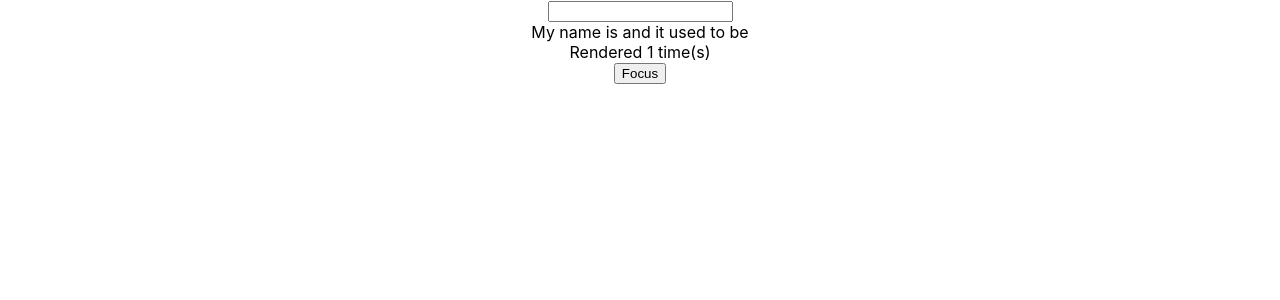
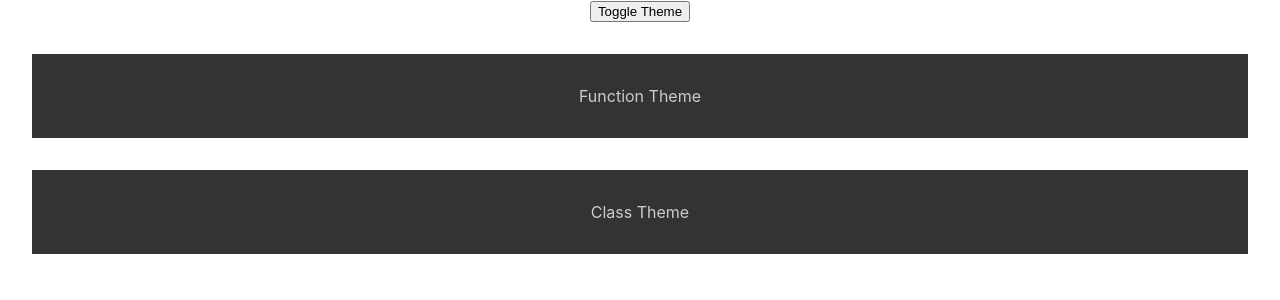
Before and after one commit to mmncit/react-ecom-skeleton, a React (Create React App) app: page / in a window 1280 px wide. Shown: the top 300 px of the page. Built offline with nearby package versions, Linux system fonts and the light colour scheme.

Commit message:
use context

```diff
--- a/src/App.tsx
+++ b/src/App.tsx
@@ -1,12 +1,12 @@
 import "./App.css";
 import * as React from "react";
 
-import RefName from "./RefName";
+import ContextTheme from "./ContextTheme";
 
 function App() {
   return (
     <div className="App">
-      <RefName />
+      <ContextTheme />
     </div>
   );
 }
--- /dev/null
+++ b/src/ClassContextComponent.tsx
@@ -0,0 +1,22 @@
+import { Component } from "react";
+import { ThemeContext } from "./ContextTheme";
+
+export default class ClassContextComponent extends Component {
+  themeStyles(dark: boolean) {
+    return {
+      background: dark ? "#333" : "#CCC",
+      color: dark ? "#CCC" : "#333",
+      padding: "2rem",
+      margin: "2rem",
+    };
+  }
+  render() {
+    return (
+      <ThemeContext.Consumer>
+        {(darkTheme) => {
+          return <div style={this.themeStyles(darkTheme)}>Class Theme</div>;
+        }}
+      </ThemeContext.Consumer>
+    );
+  }
+}
--- /dev/null
+++ b/src/ContextTheme.tsx
@@ -0,0 +1,26 @@
+import React from "react";
+import { useState } from "react";
+import ClassContextComponent from "./ClassContextComponent";
+import FunctionContextComponent from "./FunctionContextComponent";
+
+export const ThemeContext = React.createContext(true);
+
+// context is for passing down props to all the children
+
+export default function ContextTheme() {
+  const [darkTheme, setDarkTheme] = useState(true);
+
+  function toggleTheme() {
+    setDarkTheme((prevDarkTheme) => !prevDarkTheme);
+  }
+
+  return (
+    <>
+      <ThemeContext.Provider value={darkTheme}>
+        <button onClick={toggleTheme}>Toggle Theme</button>
+        <FunctionContextComponent />
+        <ClassContextComponent />
+      </ThemeContext.Provider>
+    </>
+  );
+}
--- /dev/null
+++ b/src/FunctionContextComponent.tsx
@@ -0,0 +1,13 @@
+import { useContext } from "react";
+import { ThemeContext } from "./ContextTheme";
+
+export default function FunctionContextComponent() {
+  const darkTheme = useContext(ThemeContext);
+  const themeStyle = {
+    background: darkTheme ? "#333" : "#CCC",
+    color: darkTheme ? "#CCC" : "#333",
+    padding: "2rem",
+    margin: "2rem",
+  };
+  return <div style={themeStyle}>Function Theme</div>;
+}
```
